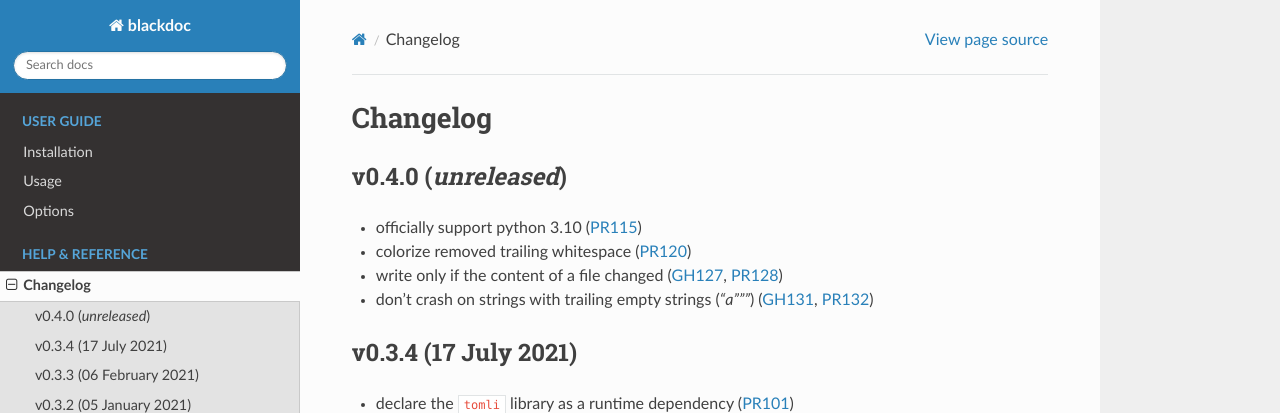
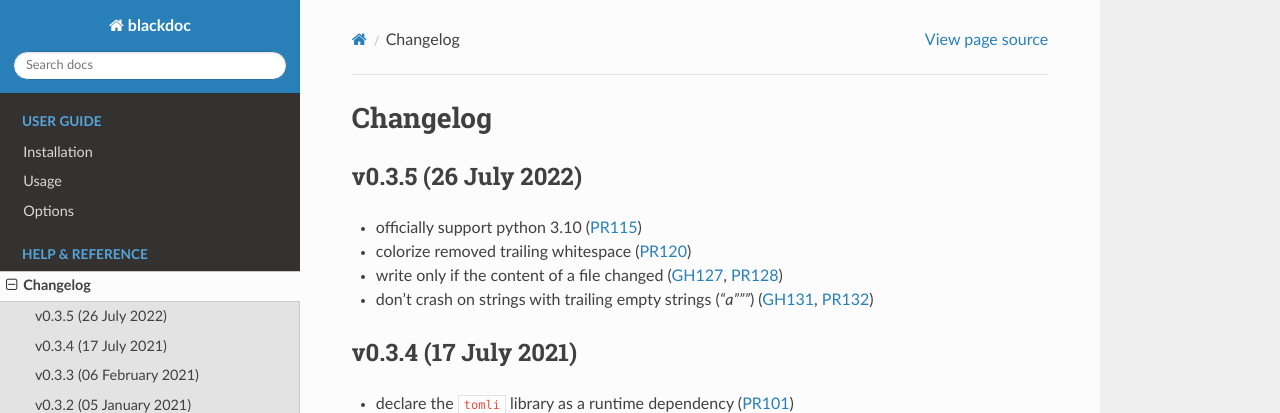
Before and after one commit to keewis/blackdoc, a Sphinx documentation site: the page built from doc/changelog.rst, in a window 1280 px wide and 900 px high. Shown: the top 413 px of the window. Built offline with Sphinx 7.4.7 and the Read the Docs theme 2.0.0, drawn with Linux system fonts in a browser that asks for light colours.

Commit message:
release v0.3.5

```diff
--- a/doc/changelog.rst
+++ b/doc/changelog.rst
@@ -1,7 +1,7 @@
 Changelog
 =========
 
-v0.4.0 (*unreleased*)
+v0.3.5 (26 July 2022)
 ---------------------
 - officially support python 3.10 (:pull:`115`)
 - colorize removed trailing whitespace (:pull:`120`)
```
